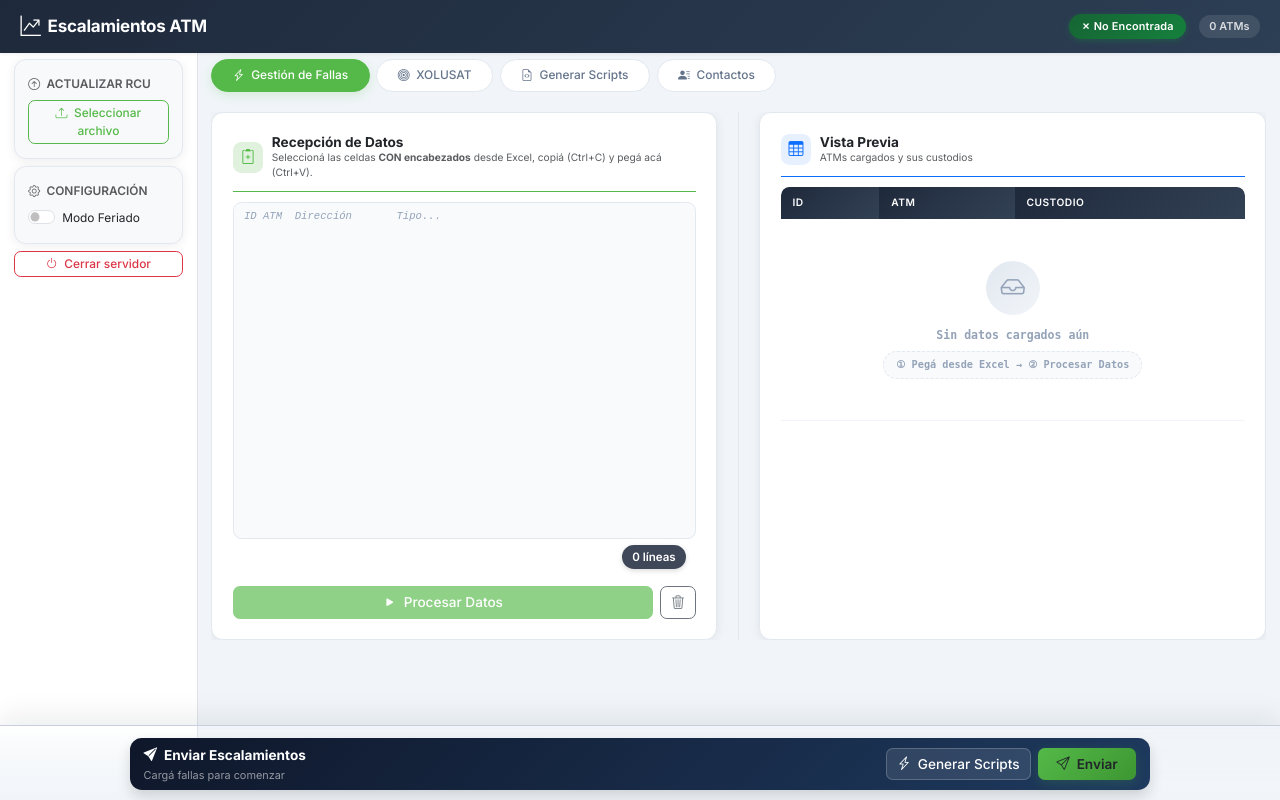
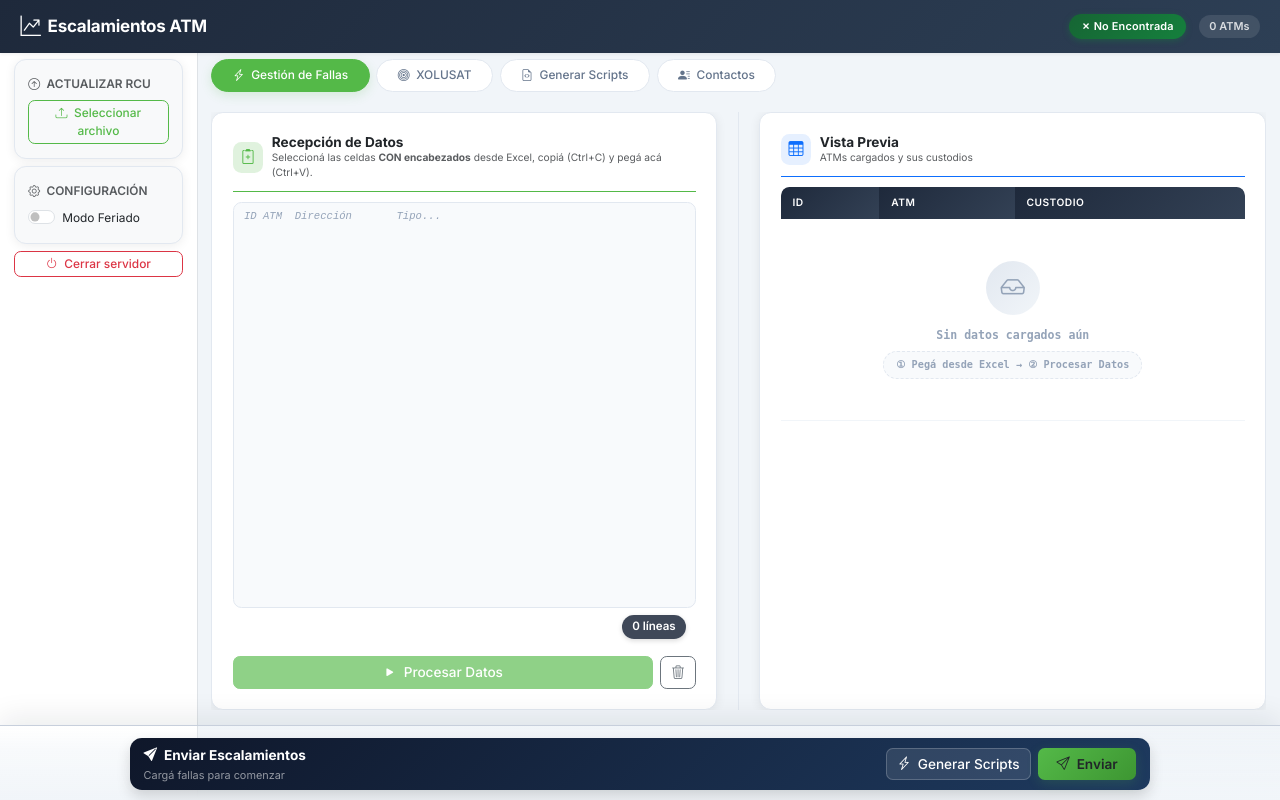
Before and after one commit to Adrian-Iglesias-1/EscalamientosBHDFlask, a Flask app: page / in a window 1280 px wide. Run offline with Flask 3, Linux system fonts and the light colour scheme; data that the repository does not hold is empty.

Commit message:
Reduce send-panel-reserve de 172px a 90px — elimina hueco vacío
Co-Authored-By: Claude Opus 4.6 <noreply@anthropic.com>

```diff
--- a/backend/static/style.css
+++ b/backend/static/style.css
@@ -25,7 +25,7 @@
     --transition:        0.2s cubic-bezier(0.4, 0, 0.2, 1);
 
     /* Bloque fijo "Enviar Escalamientos" + padding del wrapper (margen de seguridad) */
-    --send-panel-reserve: 172px;
+    --send-panel-reserve: 90px;
 }
 
 /* ─── Reset & Base ───────────────────────────────────────────────────── */
```
Also changed, not shown: 1 other file.
